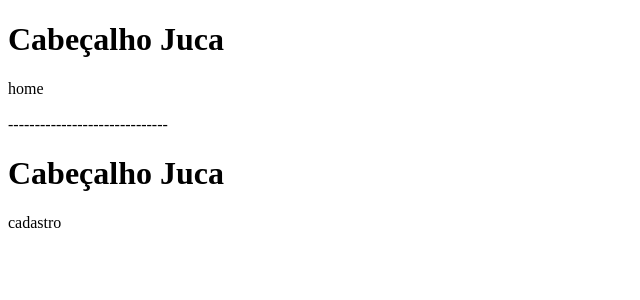
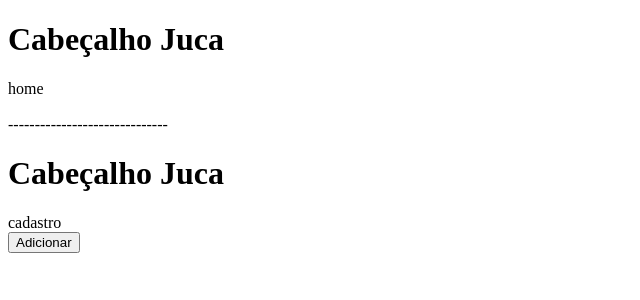
Before and after one commit to WagnerTerry/MercadoJuca, a React (Vite) app: page / in a window 1280 px wide. Shown: the top 300 px of the page, without its empty margins (0-640 px from the left). Built offline with nearby package versions, Linux system fonts and the light colour scheme.

Commit message:
criando primeiro state

```diff
--- a/src/App.jsx
+++ b/src/App.jsx
@@ -1,12 +1,23 @@
+import {useState} from 'react'
 import Cabecalho from './components/Cabecalho'
 
 function App() {
+  const [numero, setNumero] = useState()
+
+  function incrementar(){
+    console.log("funcao adicionar")
+    setNumero(numero + 1)
+  }
+
   return (
     <div className="home">
       <Cabecalho tema="home" />
       <br />
+      {numero}
       ------------------------------
       <Cabecalho tema="cadastro"/>
+      <button onClick={incrementar}>Adicionar</button>
+
     </div>
   )
 }
```
